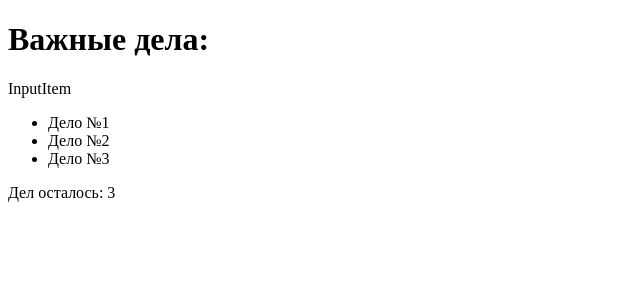
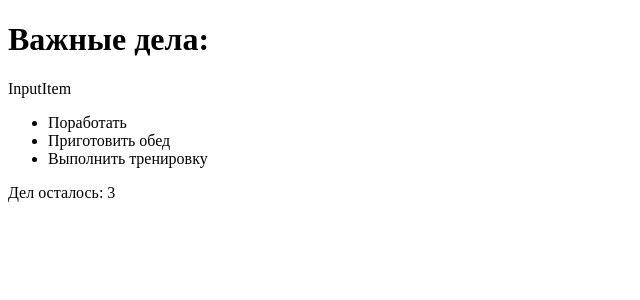
Before and after one commit to WebHeroSchool/SarNadya_todo, a React (Create React App) app: page / in a window 1280 px wide. Shown: the top 300 px of the page, without its empty margins (0-640 px from the left). Built offline with nearby package versions, Linux system fonts and the light colour scheme.

Commit message:
list items

```diff
--- a/src/components/App/App.js
+++ b/src/components/App/App.js
@@ -3,13 +3,22 @@
 import InputItem from '../InputItem/InputItem';
 import Footer from '../Footer/Footer';
 
-const todoItem = 'Дело №1';
+const todoItem = 'Поработать';
 
-const App = () => (<div>
-  <h1>Важные дела:</h1>
-  <InputItem/>
-  <ItemList todoItem={todoItem}/>
-  <Footer count={3} />
-</div>);
+const App = () => {
+  const items = [
+    {value: 'Поработать'},
+    {value: 'Приготовить обед'},
+    {value: 'Выполнить тренировку'}
+  ];
+
+  return (
+    <div>
+      <h1>Важные дела:</h1>
+      <InputItem/>
+      <ItemList items={items}/>
+      <Footer count={3} />
+    </div>);
+}
 
 export default App;
--- a/src/components/Item/Item.js
+++ b/src/components/Item/Item.js
@@ -1,5 +1,5 @@
 import React from 'react';
 
-const Item = ({todoItem}) => (<span>{todoItem}</span>);
+const Item = ({value}) => (<span>{value}</span>);
 
 export default Item;
--- a/src/components/ItemList/ItemList.js
+++ b/src/components/ItemList/ItemList.js
@@ -1,10 +1,10 @@
 import React from 'react';
 import Item from '../Item/Item'
 
-const ItemList = ({todoItem}) => (<ul>
-	<li><Item todoItem={todoItem}/></li>
-	<li><Item todoItem={'Дело №2'}/></li>
-	<li><Item todoItem={'Дело №3'}/></li>
+const ItemList = ({items}) => (<ul>
+  {items.map(item => <li key={item.value}>
+    <Item value={item.value} />
+  </li>)}
 </ul>);
 
 export default ItemList;
```
